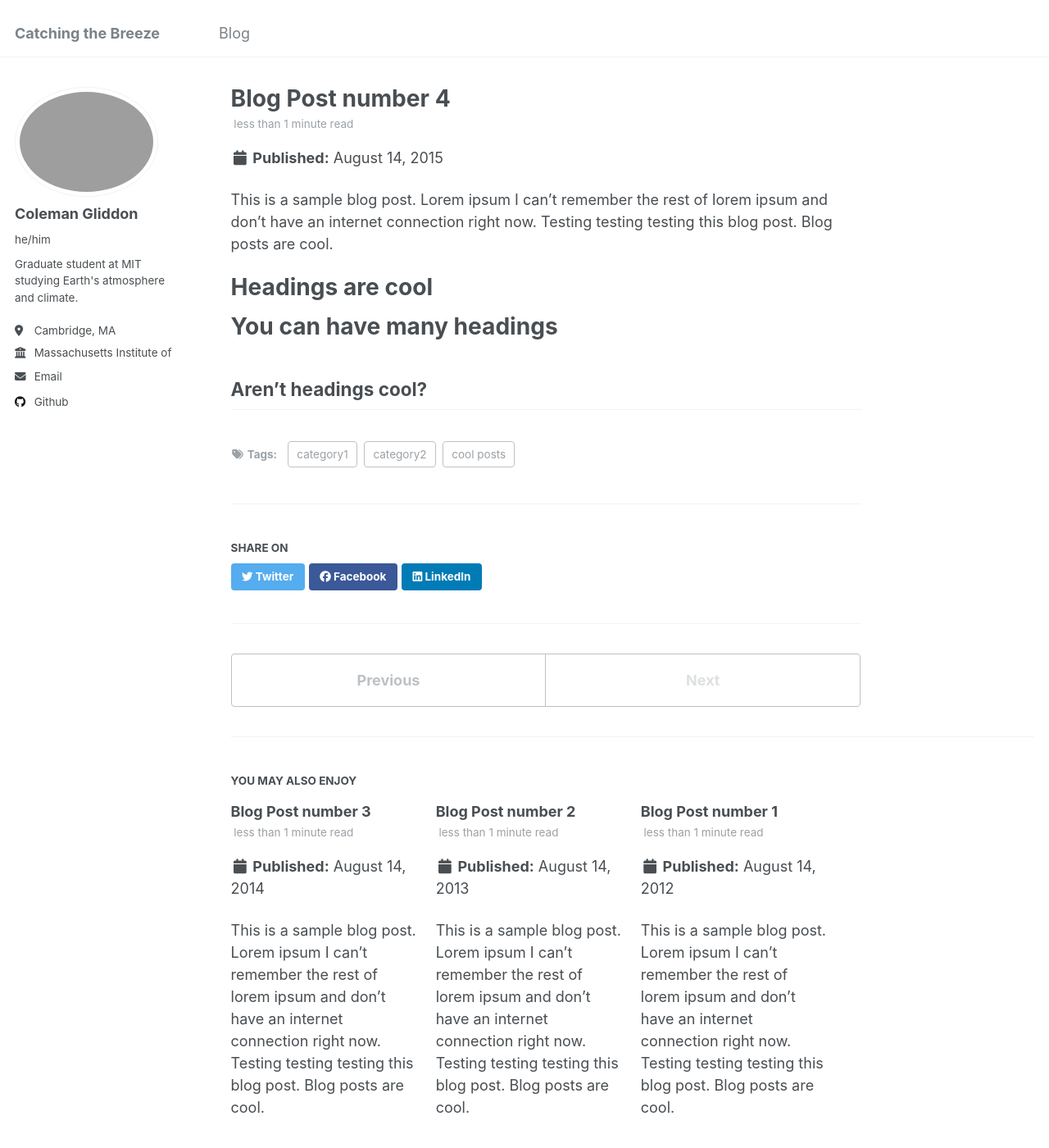
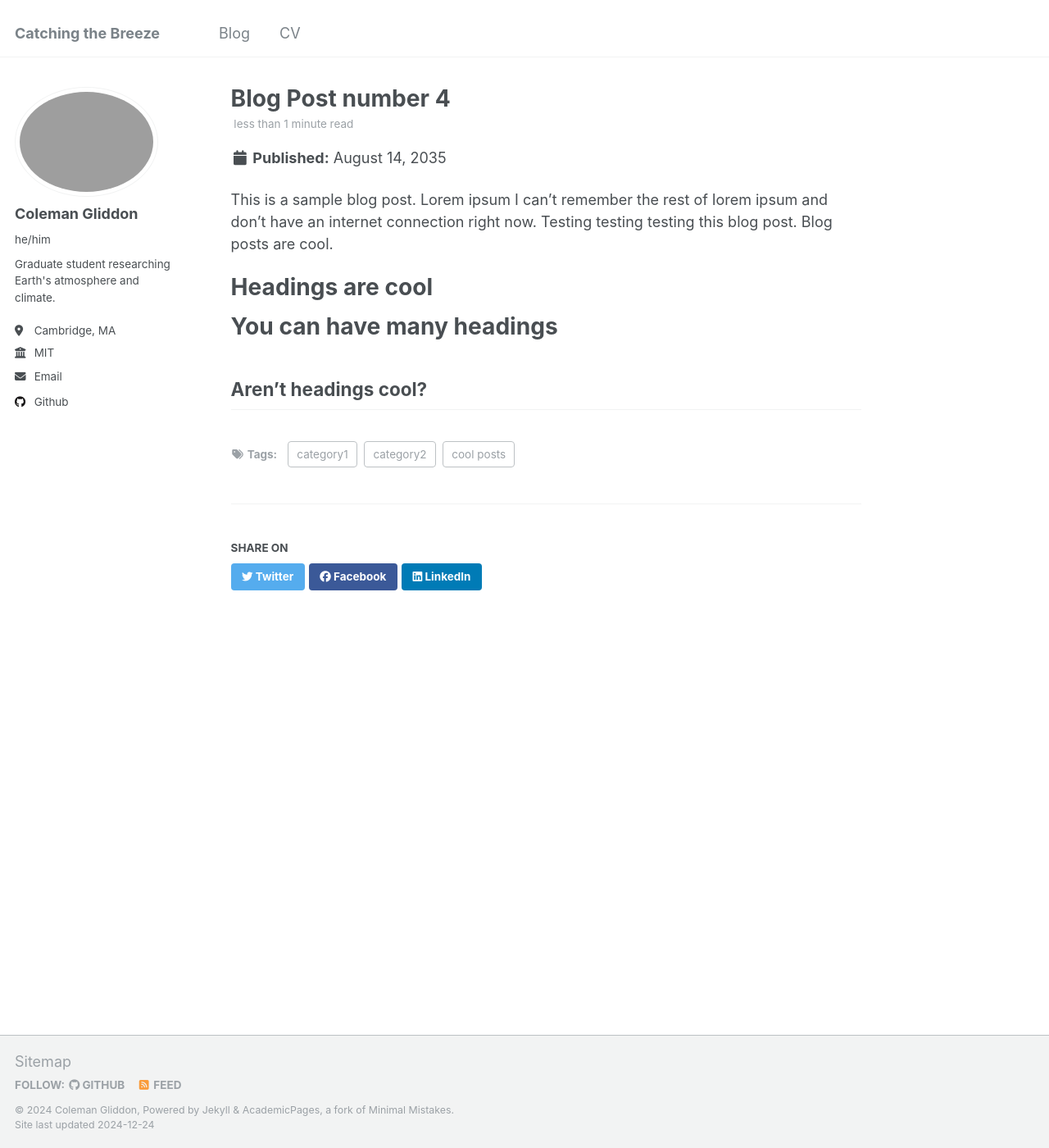
Before and after one commit to cjgliddon/cjgliddon.github.io, a Jekyll site: the page built from _posts/2035-08-14-blog-post-4.md, in a window 1280 px wide and 1400 px high. Shown: the whole window at 82% size. Built offline with Jekyll 4.4.1, drawn with Linux system fonts in a browser that asks for light colours.

Commit message:
First "public" version of blog
Deleted dummy blog posts, uploaded CV

```diff
--- a/_config.yml
+++ b/_config.yml
@@ -24,9 +24,9 @@ author:
   avatar           : "adirondacks.jpg"
   name             : "Coleman Gliddon"
   pronouns         : "he/him"
-  bio              : "Graduate student at MIT studying Earth's atmosphere and climate."
+  bio              : "Graduate student researching Earth's atmosphere and climate."
   location         : "Cambridge, MA"
-  employer         : "Massachusetts Institute of Technology"
+  employer         : "MIT"
   uri              : # URL
   email            : "cgliddon@mit.edu"
 
--- a/_data/navigation.yml
+++ b/_data/navigation.yml
@@ -20,8 +20,8 @@ main:
   - title: "Blog"
     url: /year-archive/
 
-  # - title: "CV"
-  #  url: /cv/
+  - title: "CV"
+    url: /cv/
 
   # - title: "Guide"
   #  url: /markdown/
--- a/_pages/cv.md
+++ b/_pages/cv.md
@@ -9,56 +9,4 @@ redirect_from:
 
 {% include base_path %}
 
-Education
-======
-* Ph.D in Version Control Theory, GitHub University, 2018 (expected)
-* M.S. in Jekyll, GitHub University, 2014
-* B.S. in GitHub, GitHub University, 2012
-
-Work experience
-======
-* Spring 2024: Academic Pages Collaborator
-  * Github University
-  * Duties includes: Updates and improvements to template
-  * Supervisor: The Users
-
-* Fall 2015: Research Assistant
-  * Github University
-  * Duties included: Merging pull requests
-  * Supervisor: Professor Hub
-
-* Summer 2015: Research Assistant
-  * Github University
-  * Duties included: Tagging issues
-  * Supervisor: Professor Git
-
-Skills
-======
-* Skill 1
-* Skill 2
-  * Sub-skill 2.1
-  * Sub-skill 2.2
-  * Sub-skill 2.3
-* Skill 3
-
-Publications
-======
-  <ul>{% for post in site.publications reversed %}
-    {% include archive-single-cv.html %}
-  {% endfor %}</ul>
-
-Talks
-======
-  <ul>{% for post in site.talks reversed %}
-    {% include archive-single-talk-cv.html  %}
-  {% endfor %}</ul>
-
-Teaching
-======
-  <ul>{% for post in site.teaching reversed %}
-    {% include archive-single-cv.html %}
-  {% endfor %}</ul>
-
-Service and leadership
-======
-* Currently signed in to 43 different slack teams
+A link to my current (as of December 2024) CV may be found [here.](https://cjgliddon.github.io/files/cgliddon_cv_2024-12)
--- a/_posts/2013-08-14-blog-post-2.md
+++ /dev/null
@@ -1,20 +0,0 @@
----
-title: 'Blog Post number 2'
-date: 2013-08-14
-permalink: /posts/2013/08/blog-post-2/
-tags:
-  - cool posts
-  - category1
-  - category2
----
-
-This is a sample blog post. Lorem ipsum I can't remember the rest of lorem ipsum and don't have an internet connection right now. Testing testing testing this blog post. Blog posts are cool.
-
-Headings are cool
-======
-
-You can have many headings
-======
-
-Aren't headings cool?
-------
--- a/_posts/2014-08-14-blog-post-3.md
+++ /dev/null
@@ -1,20 +0,0 @@
----
-title: 'Blog Post number 3'
-date: 2014-08-14
-permalink: /posts/2014/08/blog-post-3/
-tags:
-  - cool posts
-  - category1
-  - category2
----
-
-This is a sample blog post. Lorem ipsum I can't remember the rest of lorem ipsum and don't have an internet connection right now. Testing testing testing this blog post. Blog posts are cool.
-
-Headings are cool
-======
-
-You can have many headings
-======
-
-Aren't headings cool?
-------
--- a/_posts/2015-08-14-blog-post-4.md
+++ /dev/null
@@ -1,20 +0,0 @@
----
-title: 'Blog Post number 4'
-date: 2015-08-14
-permalink: /posts/2012/08/blog-post-4/
-tags:
-  - cool posts
-  - category1
-  - category2
----
-
-This is a sample blog post. Lorem ipsum I can't remember the rest of lorem ipsum and don't have an internet connection right now. Testing testing testing this blog post. Blog posts are cool.
-
-Headings are cool
-======
-
-You can have many headings
-======
-
-Aren't headings cool?
-------
--- a/_posts/2012-08-14-blog-post-1.md
+++ b/_posts/2035-08-14-blog-post-4.md
@@ -1,7 +1,7 @@
 ---
-title: 'Blog Post number 1'
-date: 2012-08-14
-permalink: /posts/2012/08/blog-post-1/
+title: 'Blog Post number 4'
+date: 2035-08-14
+permalink: /posts/2012/08/blog-post-4/
 tags:
   - cool posts
   - category1
```
Also changed, not shown: 1 other file.
